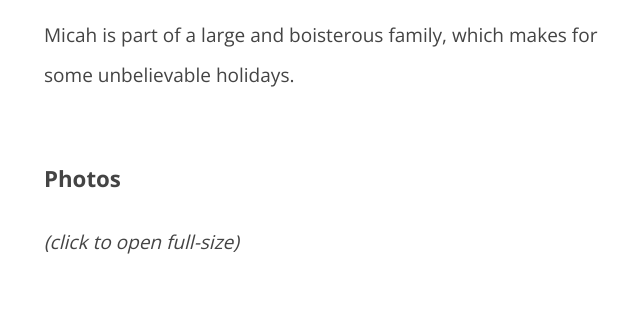
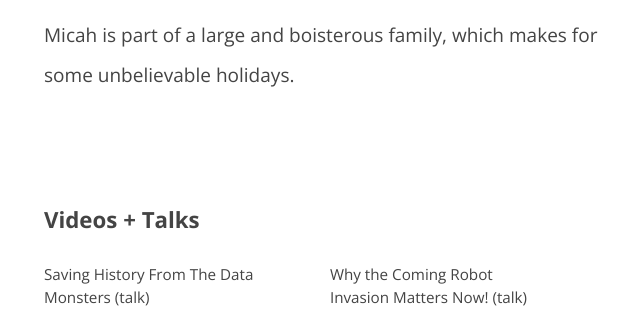
Before and after one commit to micahredding/micahredding.com, a PHP site: page /blog/bio.html in a window 1280 px wide. Shown: the part 1300-1628 px from the top of the page, without its empty margins (296-936 px from the left). Run offline with PHP 8.4, Linux system fonts and the light colour scheme.

Commit message:
Update styles

```diff
--- a/bio.html
+++ b/bio.html
@@ -27,9 +27,21 @@
   He lives in Nashville, Tennessee, where he has helped to organize vibrant inter-religious dialogue, cutting-edge art events, and public conversations on the technological singularity and the future of the human race. He has been active in promoting and working with a large annual charity walk, and in 2014, co-founded the Christian Transhumanist Association to further public discourse on religion, technology, and the future of humanity.<br /><br />
 
   Micah is part of a large and boisterous family, which makes for some unbelievable holidays.<br /><br />
+  <br />
+
+
+  <h3>Videos + Talks</h3>
+  <ul>
+  <li><a href="http://micahredding.com/history">Saving History From The Data Monsters (talk)</a></li>
+  <li><a href="http://micahredding.com/robot">Why the Coming Robot Invasion Matters Now! (talk)</a></li>
+  <li><a href="https://www.youtube.com/watch?v=2hZSn0ojtlM">Transhumanism & The Christian Story (video)</a></li>
+  <li><a href="https://www.youtube.com/watch?v=YF2xKMDc64A">A Better Apocalypse: Ancient Eschatology for a Transhuman World (video)</a></li>
+  <li><a href="https://www.youtube.com/watch?v=OZLmHMCTR0Y">Analysis, Loss of Meaning, and Religious Transhumanism (video)</a></li>
+  </ul>
+  <br />
 
   <h3>Photos</h3>
-  <em>(click to open full-size)</em><br /><br />
+  <em>(click to open full-size)</em><br />
 
   <div class="photo-wrapper">
     <a href="http://resources.brickcaster.com/micah/images/micah_instagram_500x500.jpg">
--- a/styles.css
+++ b/styles.css
@@ -124,3 +124,11 @@ footer a:hover {
   vertical-align: top;
   width: 100%;
 }
+
+#page.bio ul, #page.bio ul li {
+  text-align: left;
+}
+
+#page.bio ul li {
+  margin: 0 4em 2em 0;
+}
```
